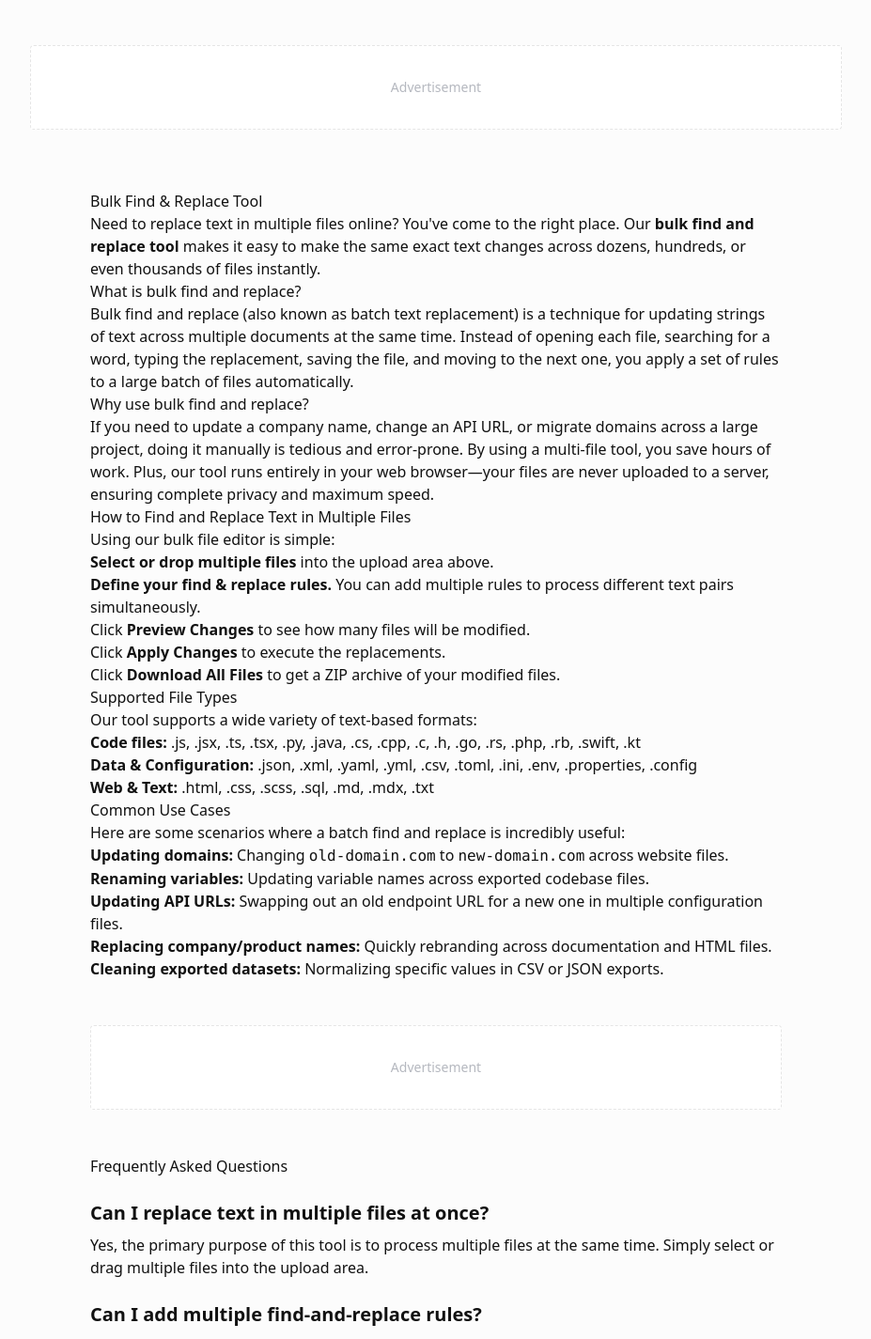
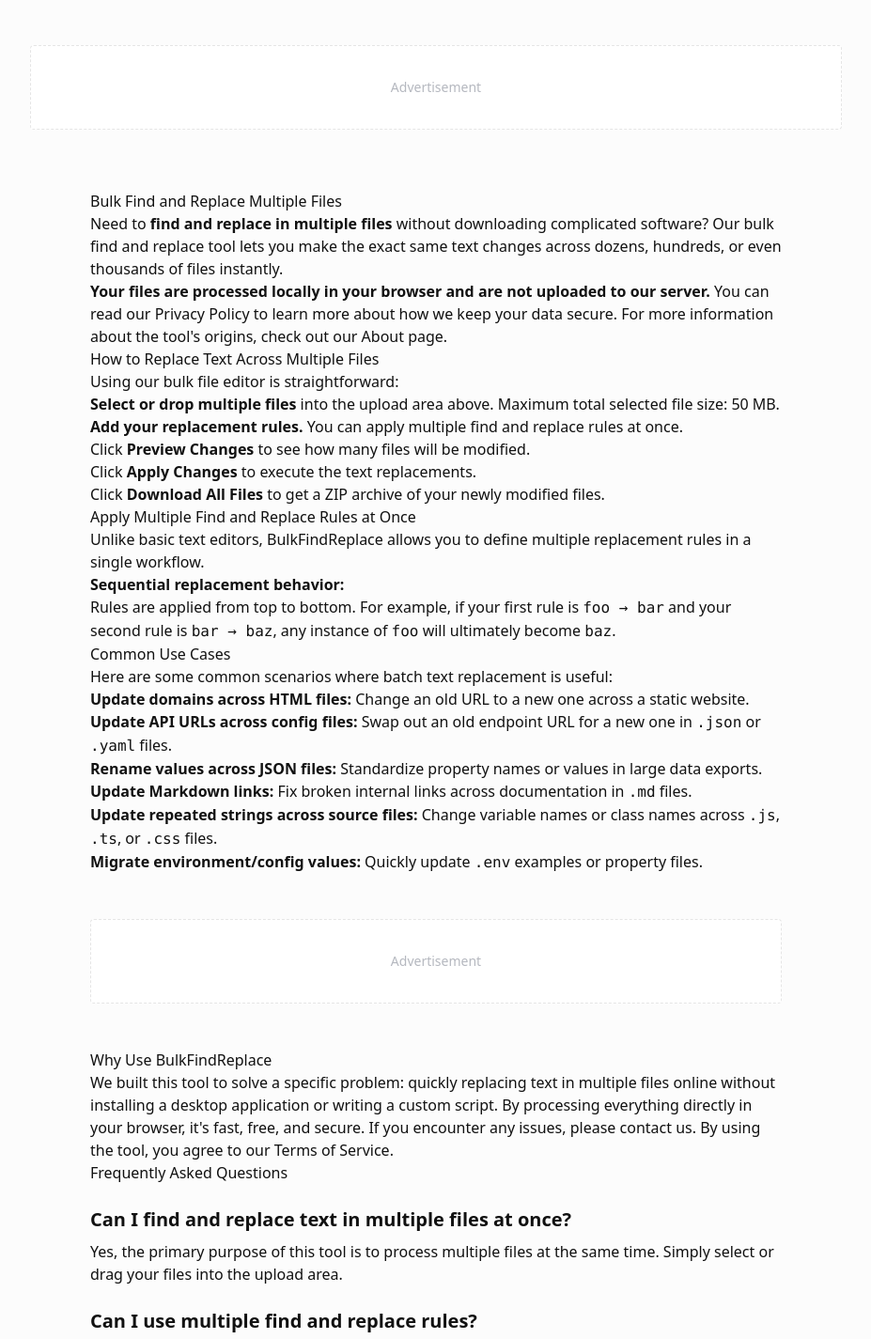
Before and after one commit to Navneetthukrul/bulk-find-replace, a Next.js app: page / in a window 1280 px wide. Shown: the part 1330-2755 px from the top of the page at 94% size, without its empty margins (176-1103 px from the left). Built offline with nearby package versions, Linux system fonts and the light colour scheme.

Commit message:
Improve SEO and remove unused feedback code

```diff
--- /dev/null
+++ b/get-svg.js
@@ -0,0 +1,6 @@
+const React = require('react');
+const ReactDOMServer = require('react-dom/server');
+const { Replace } = require('lucide-react');
+
+const svgString = ReactDOMServer.renderToString(React.createElement(Replace));
+console.log(svgString);
--- a/package.json
+++ b/package.json
@@ -17,6 +17,7 @@
     "react-dom": "19.2.8"
   },
   "devDependencies": {
+    "@cloudflare/workers-types": "^5.20260825.1",
     "@tailwindcss/postcss": "^4",
     "@types/node": "^20",
     "@types/react": "^19",
--- a/src/app/about/page.tsx
+++ b/src/app/about/page.tsx
@@ -1,3 +1,13 @@
+import { Metadata } from "next";
+
+export const metadata: Metadata = {
+  title: "About",
+  description: "Learn about BulkFindReplace and our mission to provide a fast, secure, browser-based tool for batch text replacement.",
+  alternates: {
+    canonical: "/about",
+  }
+};
+
 export default function AboutPage() {
   return (
     <div className="mx-auto w-full max-w-3xl px-4 py-8 md:py-12 prose prose-slate dark:prose-invert">
--- a/src/app/contact/page.tsx
+++ b/src/app/contact/page.tsx
@@ -1,3 +1,13 @@
+import { Metadata } from "next";
+
+export const metadata: Metadata = {
+  title: "Contact Us",
+  description: "Get in touch with the BulkFindReplace team for support, feedback, or inquiries.",
+  alternates: {
+    canonical: "/contact",
+  }
+};
+
 export default function ContactPage() {
   return (
     <div className="mx-auto w-full max-w-3xl px-4 py-8 md:py-12 prose prose-slate dark:prose-invert">
--- a/src/app/layout.tsx
+++ b/src/app/layout.tsx
@@ -20,11 +20,11 @@
 
 export const metadata: Metadata = {
   metadataBase: new URL("https://bulkfindreplace.com"),
-  title: "Bulk Find & Replace Multiple Files Online | Free Tool",
-  description: "Bulk find and replace text across multiple files locally in your browser. Edit multiple files at once. Free, fast, and secure tool for Windows, Mac, and Linux.",
-  alternates: {
-    canonical: "/",
+  title: {
+    default: "Find and Replace Text in Multiple Files Online | BulkFindReplace",
+    template: "%s | BulkFindReplace",
   },
+  description: "Upload multiple files, add one or many find and replace rules, process everything locally in your browser, and download the updated files as a ZIP. Free to use.",
 };
 
 export default function RootLayout({
--- a/src/app/page.tsx
+++ b/src/app/page.tsx
@@ -1,12 +1,16 @@
 import { BulkReplaceApp } from "@/components/bulk-replace/bulk-replace-app";
 import { Metadata } from "next";
+import Link from "next/link";
 
 export const metadata: Metadata = {
-  title: "Bulk Find & Replace Multiple Files Online | Free Tool",
-  description: "Bulk find and replace text across multiple files locally in your browser. Edit multiple files at once. Free, fast, and secure tool for Windows, Mac, and Linux.",
+  title: "Find and Replace Text in Multiple Files Online | BulkFindReplace",
+  description: "Upload multiple files, add one or many find and replace rules, process everything locally in your browser, and download the updated files as a ZIP. Free to use.",
+  alternates: {
+    canonical: "/",
+  },
   openGraph: {
-    title: "Bulk Find & Replace Multiple Files Online",
-    description: "Bulk find and replace text across multiple files locally in your browser.",
+    title: "Find and Replace Text in Multiple Files Online",
+    description: "Upload multiple files, add multiple replacement rules, and process everything locally in your browser.",
     type: "website",
   }
 };
@@ -16,9 +20,9 @@
     <div className="w-full flex flex-col items-center pb-24">
       {/* Intro section */}
       <section className="w-full max-w-4xl mx-auto px-4 py-8 text-center md:py-12">
-        <h1 className="text-3xl md:text-5xl font-bold mb-4">Bulk Find & Replace Multiple Files Online</h1>
+        <h1 className="text-3xl md:text-5xl font-bold mb-4">Find and Replace Text in Multiple Files Online</h1>
         <p className="text-lg text-muted-foreground max-w-2xl mx-auto">
-          Make the same text changes across many files at once. Drop your files, set your rules, and process everything locally in your browser.
+          Upload multiple files, add one or many find &rarr; replace rules, process everything in your browser, and download the updated files as a ZIP.
         </p>
       </section>
 
@@ -43,47 +47,42 @@
 
       {/* SEO Content Section */}
       <article className="w-full max-w-3xl mx-auto px-4 prose prose-slate dark:prose-invert">
-        <h2>Bulk Find & Replace Tool</h2>
+        <h2>Bulk Find and Replace Multiple Files</h2>
         <p>
-          Need to replace text in multiple files online? You've come to the right place. Our <strong>bulk find and replace tool</strong> makes it easy to make the same exact text changes across dozens, hundreds, or even thousands of files instantly.
+          Need to <strong>find and replace in multiple files</strong> without downloading complicated software? Our bulk find and replace tool lets you make the exact same text changes across dozens, hundreds, or even thousands of files instantly.
+        </p>
+        <p>
+          <strong>Your files are processed locally in your browser and are not uploaded to our server.</strong> You can read our <Link href="/privacy">Privacy Policy</Link> to learn more about how we keep your data secure. For more information about the tool's origins, check out our <Link href="/about">About page</Link>.
         </p>
 
-        <h3>What is bulk find and replace?</h3>
+        <h2>How to Replace Text Across Multiple Files</h2>
+        <p>Using our bulk file editor is straightforward:</p>
+        <ol>
+          <li><strong>Select or drop multiple files</strong> into the upload area above. Maximum total selected file size: 50 MB.</li>
+          <li><strong>Add your replacement rules.</strong> You can apply multiple find and replace rules at once.</li>
+          <li>Click <strong>Preview Changes</strong> to see how many files will be modified.</li>
+          <li>Click <strong>Apply Changes</strong> to execute the text replacements.</li>
+          <li>Click <strong>Download All Files</strong> to get a ZIP archive of your newly modified files.</li>
+        </ol>
+
+        <h2>Apply Multiple Find and Replace Rules at Once</h2>
         <p>
-          Bulk find and replace (also known as batch text replacement) is a technique for updating strings of text across multiple documents at the same time. Instead of opening each file, searching for a word, typing the replacement, saving the file, and moving to the next one, you apply a set of rules to a large batch of files automatically.
+          Unlike basic text editors, BulkFindReplace allows you to define multiple replacement rules in a single workflow.
+        </p>
+        <p>
+          <strong>Sequential replacement behavior:</strong><br />
+          Rules are applied from top to bottom. For example, if your first rule is <code>foo &rarr; bar</code> and your second rule is <code>bar &rarr; baz</code>, any instance of <code>foo</code> will ultimately become <code>baz</code>.
         </p>
 
-        <h3>Why use bulk find and replace?</h3>
-        <p>
-          If you need to update a company name, change an API URL, or migrate domains across a large project, doing it manually is tedious and error-prone. By using a multi-file tool, you save hours of work. Plus, our tool runs entirely in your web browser—your files are never uploaded to a server, ensuring complete privacy and maximum speed.
-        </p>
-
-        <h2>How to Find and Replace Text in Multiple Files</h2>
-        <p>Using our bulk file editor is simple:</p>
-        <ol>
-          <li><strong>Select or drop multiple files</strong> into the upload area above.</li>
-          <li><strong>Define your find & replace rules.</strong> You can add multiple rules to process different text pairs simultaneously.</li>
-          <li>Click <strong>Preview Changes</strong> to see how many files will be modified.</li>
-          <li>Click <strong>Apply Changes</strong> to execute the replacements.</li>
-          <li>Click <strong>Download All Files</strong> to get a ZIP archive of your modified files.</li>
-        </ol>
-
-        <h2>Supported File Types</h2>
-        <p>Our tool supports a wide variety of text-based formats:</p>
+        <h2>Common Use Cases</h2>
+        <p>Here are some common scenarios where batch text replacement is useful:</p>
         <ul>
-          <li><strong>Code files:</strong> .js, .jsx, .ts, .tsx, .py, .java, .cs, .cpp, .c, .h, .go, .rs, .php, .rb, .swift, .kt</li>
-          <li><strong>Data & Configuration:</strong> .json, .xml, .yaml, .yml, .csv, .toml, .ini, .env, .properties, .config</li>
-          <li><strong>Web & Text:</strong> .html, .css, .scss, .sql, .md, .mdx, .txt</li>
-        </ul>
-
-        <h2>Common Use Cases</h2>
-        <p>Here are some scenarios where a batch find and replace is incredibly useful:</p>
-        <ul>
-          <li><strong>Updating domains:</strong> Changing <code>old-domain.com</code> to <code>new-domain.com</code> across website files.</li>
-          <li><strong>Renaming variables:</strong> Updating variable names across exported codebase files.</li>
-          <li><strong>Updating API URLs:</strong> Swapping out an old endpoint URL for a new one in multiple configuration files.</li>
-          <li><strong>Replacing company/product names:</strong> Quickly rebranding across documentation and HTML files.</li>
-          <li><strong>Cleaning exported datasets:</strong> Normalizing specific values in CSV or JSON exports.</li>
+          <li><strong>Update domains across HTML files:</strong> Change an old URL to a new one across a static website.</li>
+          <li><strong>Update API URLs across config files:</strong> Swap out an old endpoint URL for a new one in <code>.json</code> or <code>.yaml</code> files.</li>
+          <li><strong>Rename values across JSON files:</strong> Standardize property names or values in large data exports.</li>
+          <li><strong>Update Markdown links:</strong> Fix broken internal links across documentation in <code>.md</code> files.</li>
+          <li><strong>Update repeated strings across source files:</strong> Change variable names or class names across <code>.js</code>, <code>.ts</code>, or <code>.css</code> files.</li>
+          <li><strong>Migrate environment/config values:</strong> Quickly update <code>.env</code> examples or property files.</li>
         </ul>
 
         {/* Ad Slot 3 */}
@@ -93,37 +92,63 @@
           </div>
         </div>
 
+        <h2>Why Use BulkFindReplace</h2>
+        <p>
+          We built this tool to solve a specific problem: quickly replacing text in multiple files online without installing a desktop application or writing a custom script.
+          By processing everything directly in your browser, it's fast, free, and secure. If you encounter any issues, please <Link href="/contact">contact us</Link>. By using the tool, you agree to our <Link href="/terms">Terms of Service</Link>.
+        </p>
+
         <h2 id="faq">Frequently Asked Questions</h2>
 
         <div className="space-y-6 mt-6">
           <div>
-            <h3 className="text-xl font-semibold mt-0 mb-2">Can I replace text in multiple files at once?</h3>
-            <p className="mt-0">Yes, the primary purpose of this tool is to process multiple files at the same time. Simply select or drag multiple files into the upload area.</p>
+            <h3 className="text-xl font-semibold mt-0 mb-2">Can I find and replace text in multiple files at once?</h3>
+            <p className="mt-0">Yes, the primary purpose of this tool is to process multiple files at the same time. Simply select or drag your files into the upload area.</p>
           </div>
 
           <div>
-            <h3 className="text-xl font-semibold mt-0 mb-2">Can I add multiple find-and-replace rules?</h3>
-            <p className="mt-0">Yes, you can define as many rules as you need. They will be executed in sequence on each of the selected files.</p>
+            <h3 className="text-xl font-semibold mt-0 mb-2">Can I use multiple find and replace rules?</h3>
+            <p className="mt-0">Yes, you can add multiple find and replace rules. They are applied sequentially from top to bottom on each file.</p>
           </div>
 
           <div>
             <h3 className="text-xl font-semibold mt-0 mb-2">Are my files uploaded to a server?</h3>
-            <p className="mt-0">No. Your files stay in your browser. All file reading, text replacement, and ZIP generation happens locally on your device for complete privacy and security.</p>
+            <p className="mt-0">No. Your files are processed locally in your browser and are not uploaded to our server.</p>
           </div>
 
           <div>
-            <h3 className="text-xl font-semibold mt-0 mb-2">Can I download all modified files?</h3>
-            <p className="mt-0">Yes. If you process multiple files, the tool will automatically bundle them into a single ZIP archive for easy downloading.</p>
+            <h3 className="text-xl font-semibold mt-0 mb-2">What file types are supported?</h3>
+            <p className="mt-0">We support most text-based files, including code (<code>.js</code>, <code>.ts</code>, <code>.py</code>), data (<code>.json</code>, <code>.csv</code>, <code>.xml</code>), and web files (<code>.html</code>, <code>.css</code>, <code>.md</code>).</p>
           </div>
 
           <div>
-            <h3 className="text-xl font-semibold mt-0 mb-2">Does this tool work on Windows, Mac and Linux?</h3>
-            <p className="mt-0">Yes, because it is a web-based utility, it works on any modern operating system and browser without installing any software.</p>
+            <h3 className="text-xl font-semibold mt-0 mb-2">What is the maximum file size?</h3>
+            <p className="mt-0">Maximum total selected file size: 50 MB.</p>
           </div>
 
           <div>
-            <h3 className="text-xl font-semibold mt-0 mb-2">Is this tool free?</h3>
-            <p className="mt-0">Yes, this bulk text replacement tool is completely free to use.</p>
+            <h3 className="text-xl font-semibold mt-0 mb-2">Can I replace text with an empty value?</h3>
+            <p className="mt-0">Yes, you can leave the "Replace" field blank to completely remove the matched text from your files.</p>
+          </div>
+
+          <div>
+            <h3 className="text-xl font-semibold mt-0 mb-2">Are replacement rules case sensitive?</h3>
+            <p className="mt-0">Yes, our basic literal string replacement is case-sensitive by default to ensure precise matches.</p>
+          </div>
+
+          <div>
+            <h3 className="text-xl font-semibold mt-0 mb-2">In what order are replacement rules applied?</h3>
+            <p className="mt-0">Rules are applied sequentially from top to bottom. The output of the first rule becomes the input for the second rule, and so on.</p>
+          </div>
+
+          <div>
+            <h3 className="text-xl font-semibold mt-0 mb-2">Do I need to install software?</h3>
+            <p className="mt-0">No, the entire tool runs in your web browser. There is nothing to install.</p>
+          </div>
+
+          <div>
+            <h3 className="text-xl font-semibold mt-0 mb-2">Do I need an account?</h3>
+            <p className="mt-0">No, the tool is completely free to use and requires no account or registration.</p>
           </div>
         </div>
 
@@ -143,9 +168,9 @@
           __html: JSON.stringify({
             "@context": "https://schema.org",
             "@type": "WebApplication",
-            "name": "Bulk Find & Replace",
+            "name": "BulkFindReplace",
             "url": "https://bulkfindreplace.com",
-            "description": "Bulk find and replace text across multiple files locally in your browser. Edit multiple files at once.",
+            "description": "Find and replace text in multiple files online. Upload multiple files, add one or many find and replace rules, process everything in your browser, and download the updated files as a ZIP.",
             "applicationCategory": "DeveloperApplication",
             "operatingSystem": "Any",
             "offers": {
--- a/src/app/privacy/page.tsx
+++ b/src/app/privacy/page.tsx
@@ -1,3 +1,13 @@
+import { Metadata } from "next";
+
+export const metadata: Metadata = {
+  title: "Privacy Policy",
+  description: "Read our privacy policy. Your files are processed locally in your browser and are never uploaded to our server.",
+  alternates: {
+    canonical: "/privacy",
+  }
+};
+
 export default function PrivacyPage() {
   return (
     <div className="mx-auto w-full max-w-3xl px-4 py-8 md:py-12 prose prose-slate dark:prose-invert">
--- a/src/app/terms/page.tsx
+++ b/src/app/terms/page.tsx
@@ -1,3 +1,13 @@
+import { Metadata } from "next";
+
+export const metadata: Metadata = {
+  title: "Terms of Service",
+  description: "Read our Terms of Service for using BulkFindReplace.",
+  alternates: {
+    canonical: "/terms",
+  }
+};
+
 export default function TermsPage() {
   return (
     <div className="mx-auto w-full max-w-3xl px-4 py-8 md:py-12 prose prose-slate dark:prose-invert">
```
Also changed, not shown: 2 other files (tests, documents, lock files or other folders).
